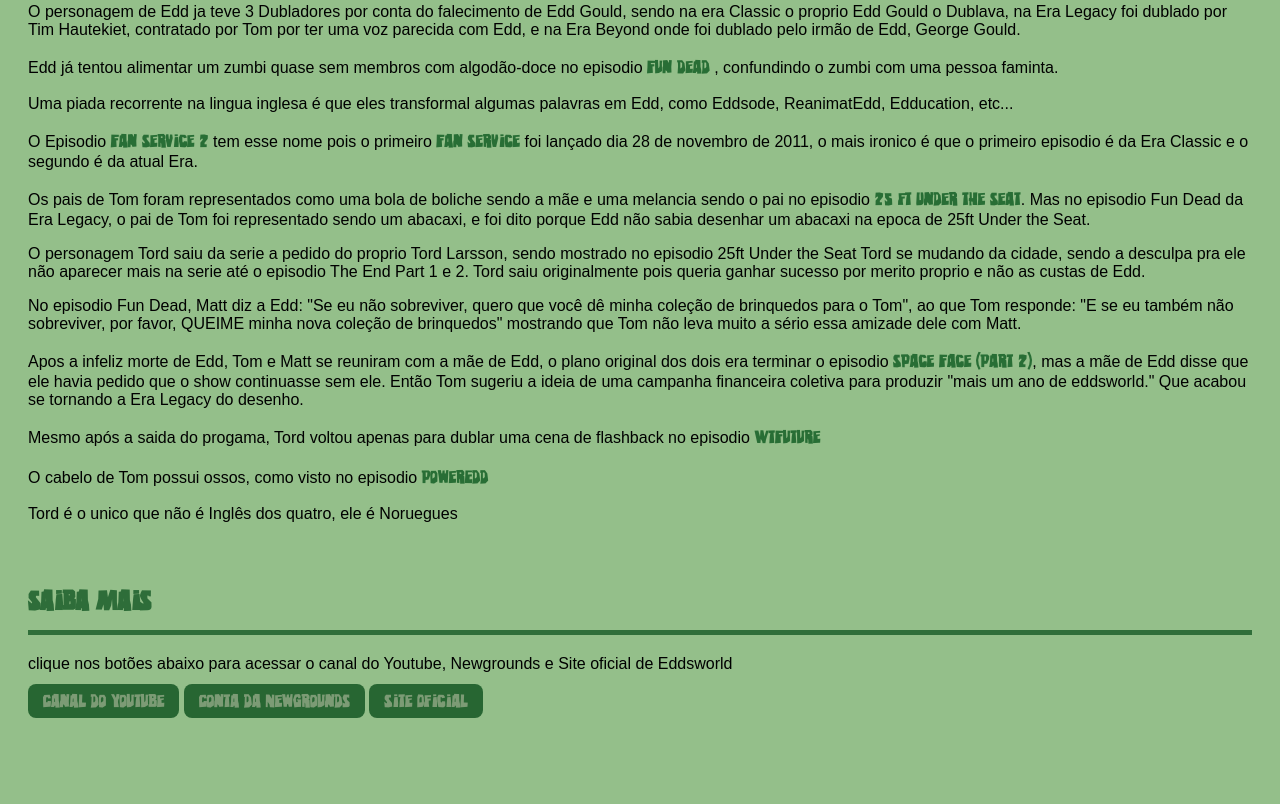
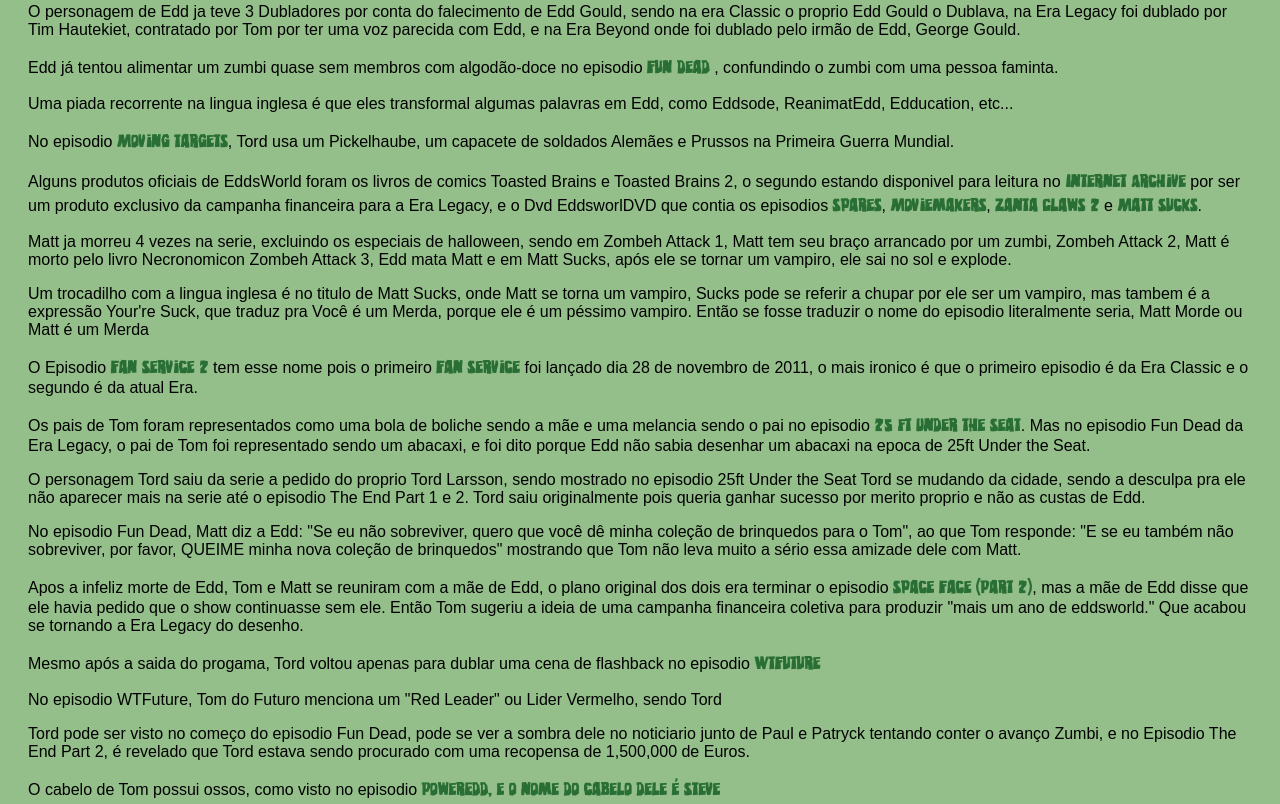
Before and after one commit to thiagokviatkovski-sketch/Eddsworld, a plain HTML site: page index.html in a window 1280 px wide. Shown: the part 3940-4744 px from the top of the page. Drawn offline with Linux system fonts and the light colour scheme.

Commit message:
adição de curiosidades

```diff
--- a/index.html
+++ b/index.html
@@ -383,6 +383,23 @@
                 <p>Uma piada recorrente na lingua inglesa é que eles transformal algumas palavras em Edd, como Eddsode, ReanimatEdd, Edducation, etc...
                 </p>
 
+                <p>No episodio <a href="https://www.youtube.com/watch?v=0Mqqsn7_nJ8">Moving Targets</a>, Tord usa um Pickelhaube, um capacete de soldados Alemães e Prussos na Primeira Guerra Mundial.</p>
+
+                <p>Alguns produtos oficiais de EddsWorld foram os livros de comics Toasted Brains e Toasted Brains 2, o segundo
+                    estando disponivel para leitura no <a href="https://archive.org/details/toaster-brains-2/mode/2up">Internet Archive</a> por ser
+                    um produto exclusivo da campanha financeira para a Era Legacy, e o Dvd EddsworlDVD que contia os episodios
+                    <a href="https://www.youtube.com/watch?v=Ie91HF0L9dA">Spares</a>, <a href="https://www.youtube.com/watch?v=rqEIxlv0UTE">Moviemakers</a>, <a href="https://www.youtube.com/watch?v=lXWI_2XK5IA">Zanta Claws 2</a> e <a href="https://www.youtube.com/watch?v=ch1lO9aFRvU">Matt Sucks</a>.
+                </p>
+
+                <p>Matt ja morreu 4 vezes na serie, excluindo os especiais de halloween, sendo em Zombeh Attack 1, Matt tem seu braço arrancado por um zumbi, Zombeh Attack 2, Matt é morto pelo livro Necronomicon
+                    Zombeh Attack 3, Edd mata Matt e em Matt Sucks, após ele se tornar um vampiro, ele sai no sol e explode.
+                </p>
+
+                <p>Um trocadilho com a lingua inglesa é no titulo de Matt Sucks, onde Matt se torna um vampiro, Sucks pode se referir a chupar por ele
+                    ser um vampiro, mas tambem é a expressão Your're Suck, que traduz pra Você é um Merda, porque ele é um péssimo vampiro. Então se fosse
+                    traduzir o nome do episodio literalmente seria, Matt Morde ou Matt é um Merda
+                </p>
+
                 <p>O Episodio <a href="https://www.youtube.com/watch?v=fAgis0uSCcc">Fan Service 2</a> tem esse nome
                 pois o primeiro <a href="https://www.youtube.com/watch?v=gmq3zwr-1FQ">Fan Service</a> foi lançado
             dia 28 de novembro de 2011, o mais ironico é que o primeiro episodio é da Era Classic e o segundo é da atual Era.</p>
@@ -408,7 +425,13 @@
 
                     <p>Mesmo após a saida do progama, Tord voltou apenas para dublar uma cena de flashback no episodio <a href="https://www.youtube.com/watch?v=xwLNu5MHXFs">WTFuture</a></p>
 
-                    <p>O cabelo de Tom possui ossos, como visto no episodio <a href="https://www.youtube.com/watch?v=Uy4ksRIwOzQ">PowerEdd</a></p>
+                    <p>No episodio WTFuture, Tom do Futuro menciona um "Red Leader" ou Lider Vermelho, sendo Tord</p>
+
+                    <p>Tord pode ser visto no começo do episodio Fun Dead, pode se ver a sombra dele no noticiario junto de Paul e Patryck tentando
+                        conter o avanço Zumbi, e no Episodio The End Part 2, é revelado que Tord estava sendo procurado com uma recopensa de 1,500,000 de Euros.
+                    </p>
+
+                    <p>O cabelo de Tom possui ossos, como visto no episodio <a href="https://www.youtube.com/watch?v=Uy4ksRIwOzQ">PowerEdd, e o nome do cabelo dele é Steve</a></p>
 
                     <p>Tord é o unico que não é Inglês dos quatro, ele é Noruegues</p>
         </section>
```
Also changed, not shown: 1 other file.
